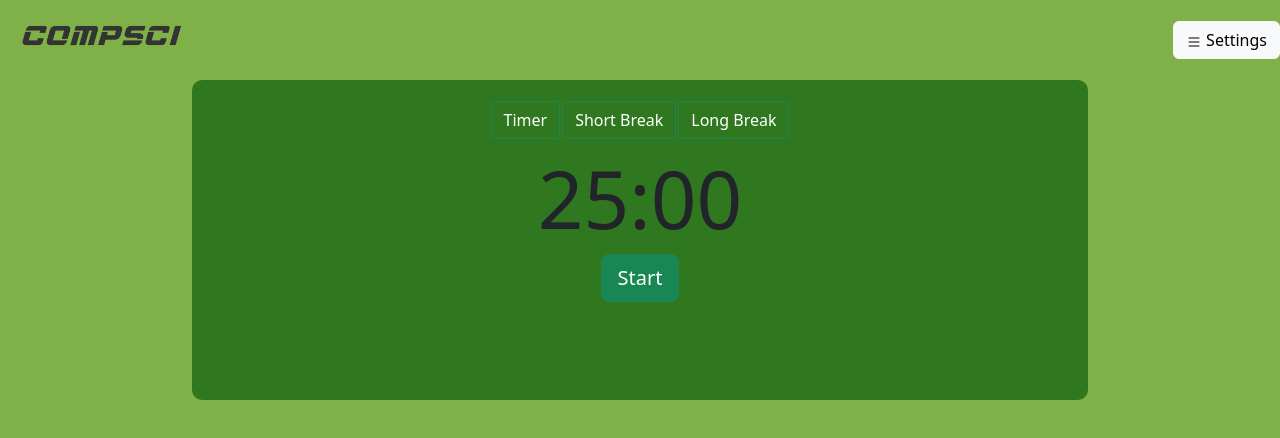
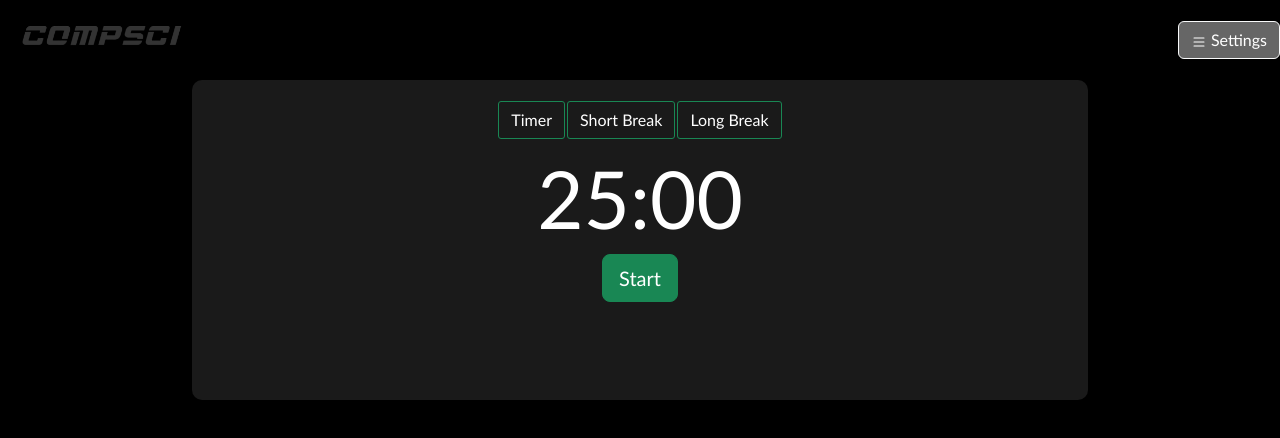
Before and after one commit to NolanWhittaker1/journeyhacks, an Angular app: page /main in a window 1280 px wide. Shown: the top 438 px of the page. Built offline with nearby package versions, Linux system fonts and the light colour scheme.

Commit message:
finished

```diff
--- a/src/app/main/main.component.css
+++ b/src/app/main/main.component.css
@@ -18,6 +18,8 @@ body {
     display: flex;
     flex-direction: column;
     align-items: center;
+    background-color: black;
+    font-family: 'Trebuchet MS', 'Lucida Sans Unicode', 'Lucida Grande', 'Lucida Sans', Arial, sans-serif;
 }
 
 button {
@@ -47,6 +49,7 @@ button {
     height: 40vh;
     border-radius: 10px;
     padding: 20px;
+    color: white;
 }
 
 h1 {
@@ -62,3 +65,9 @@ span {
 #upperButton {
     margin-left:5px ;
 }
+
+#mass {
+    background-color: rgba(128, 128, 128, 0.8);
+    outline: none;
+    color: white;
+}
--- a/src/app/main/main.component.html
+++ b/src/app/main/main.component.html
@@ -1,12 +1,10 @@
 <body
-  [ngStyle]="{
-    'background-color': startVisible ? 'rgb(128,176,72)' : 'pink'
-  }"
+
 >
   <section id="heading">
     <img src="/assets/imgs/logo.png" alt="" />
     <span>
-      <button class="btn btn-light" (click)="onSettings()">
+      <button class="btn btn-light" (click)="onSettings()" id="mass">
         <svg
           xmlns="http://www.w3.org/2000/svg"
           width="16"
@@ -27,7 +25,7 @@
   <section
     id="timer"
     [ngStyle]="{
-      'background-color': startVisible ? 'rgb(48,120,32)' : 'pink'
+      'background-color': startVisible ? 'rgba(128, 128, 128, 0.2)' : 'rgba(128, 128, 128, 0.2)'
     }"
   >
     <span>
--- a/src/app/main/main.component.ts
+++ b/src/app/main/main.component.ts
@@ -51,6 +51,8 @@ export class MainComponent implements OnInit  {
       clearInterval(this.intervalId);
       console.log("Countdown reached 0");
       this.toggleDisplays()
+      alert("FINISHED! WOOOOOO! SWITCHING TIME")
+      this.onShortBreak()
     }
   }
 
```
